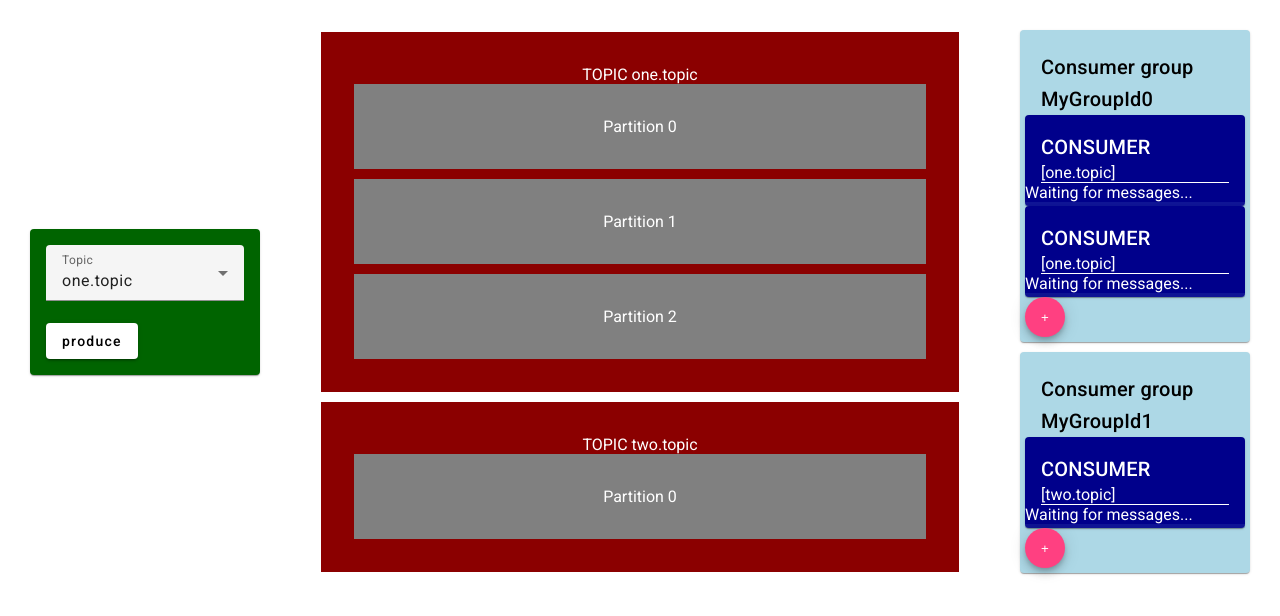
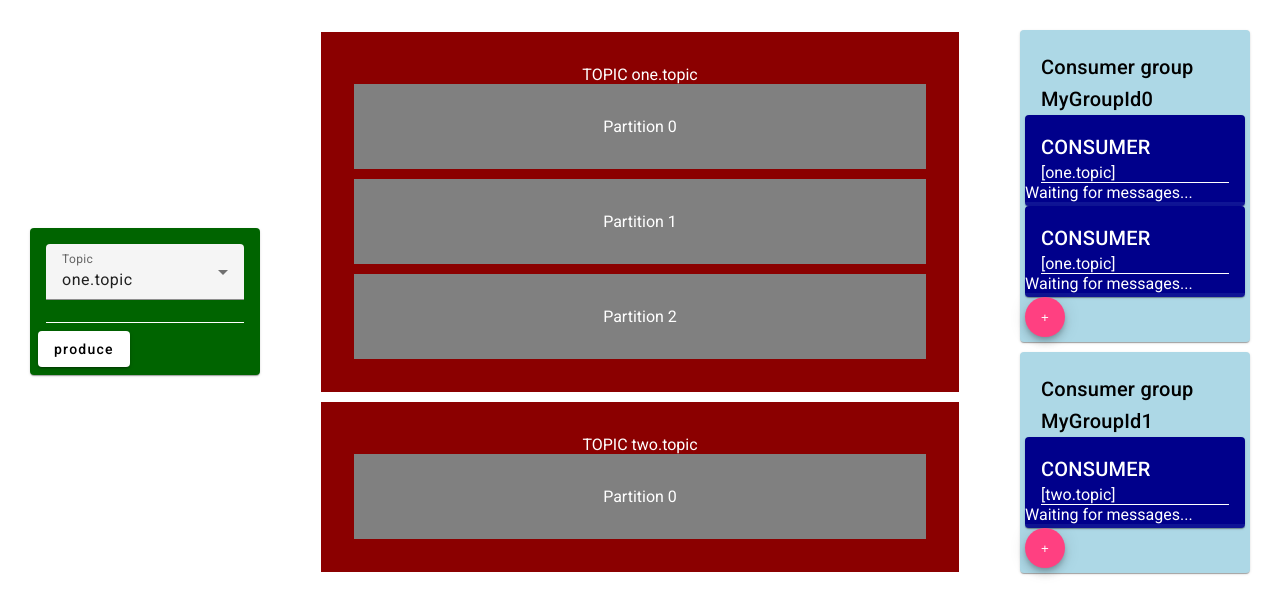
Before and after one commit to txiribimakula/kafka-playground, an Angular app: page / in a window 1280 px wide. Shown: the top 616 px of the page. Built offline with nearby package versions, Linux system fonts and the light colour scheme.

Commit message:
format producer card

```diff
--- a/src/app/producer/producer.component.html
+++ b/src/app/producer/producer.component.html
@@ -8,6 +8,9 @@
         }
       </mat-select>
     </mat-form-field>
+    <mat-divider></mat-divider>
+  </mat-card-content>
+  <mat-card-actions>
     <button mat-raised-button (click)="produce()">produce</button>
-  </mat-card-content>
+  </mat-card-actions>
 </mat-card>
--- a/src/app/producer/producer.component.scss
+++ b/src/app/producer/producer.component.scss
@@ -1,6 +1,11 @@
 .producer {
     background-color: darkgreen;
 }
+
 mat-form-field {
     width: 100%;
 }
+
+.mat-divider {
+    border-top-color: white;
+}
--- a/src/app/producer/producer.component.ts
+++ b/src/app/producer/producer.component.ts
@@ -4,11 +4,12 @@ import { FormsModule } from '@angular/forms';
 import { MatCardModule } from '@angular/material/card';
 import { MatSelectModule } from '@angular/material/select';
 import { MatButtonModule } from '@angular/material/button';
+import { MatDividerModule } from '@angular/material/divider';
 
 @Component({
   selector: 'app-producer',
   standalone: true,
-  imports: [FormsModule, MatCardModule, MatSelectModule, MatButtonModule],
+  imports: [FormsModule, MatCardModule, MatSelectModule, MatButtonModule, MatDividerModule],
   templateUrl: './producer.component.html',
   styleUrl: './producer.component.scss',
 })
```
